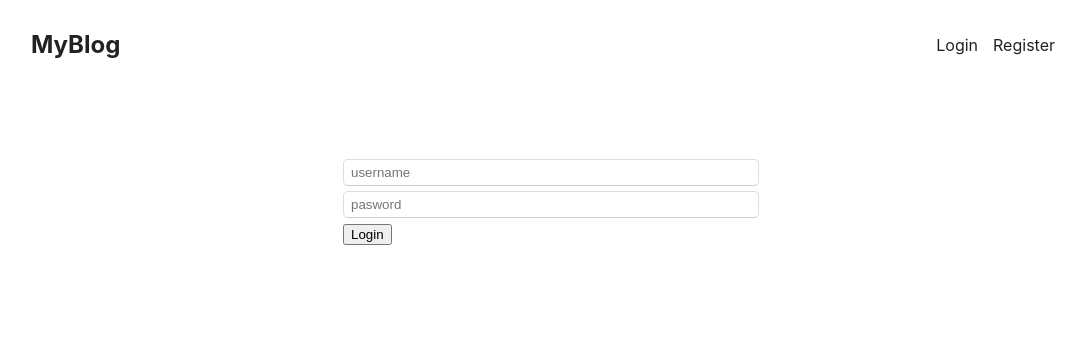
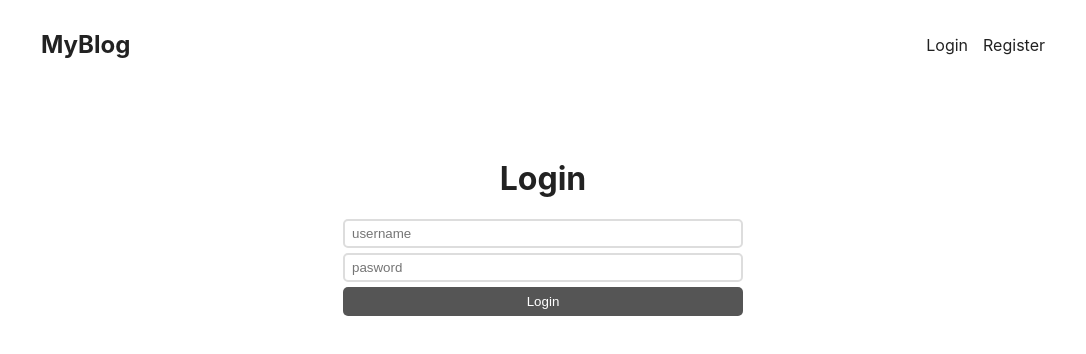
Before and after one commit to Dave-Paga/blog-website, a React (Create React App) app in the folder client/: page /login in a window 1280 px wide. Shown: the top 354 px of the page, without its empty margins (97-1183 px from the left). Built offline with nearby package versions, Linux system fonts and the light colour scheme.

Commit message:
minor tweaks

```diff
--- a/client/src/App.css
+++ b/client/src/App.css
@@ -1,3 +1,7 @@
+* {
+  box-sizing: border-box;
+}
+
 body {
   color: #222;
 }
@@ -76,9 +80,21 @@
   margin-bottom: 5px;
   width: 100%;
   padding: 5px 7px;
-  border: 1px solid #ddd;
+  border: 2px solid #ddd;
   border-radius: 5px;
   background-color: #fff;
-  border-bottom: 1px solid #ccc;
+}
 
+button {
+  width: 100%;
+  display: block;
+  background-color: #555;
+  border: 0;
+  color: #fff;
+  border-radius: 5px;
+  padding: 7px 0;
 }
+
+form h1 {
+  text-align: center;
+}
--- a/client/src/pages/LoginPage.js
+++ b/client/src/pages/LoginPage.js
@@ -4,6 +4,7 @@
   return (
     <div>
       <form className='login'>
+        <h1>Login</h1>
         <input type="text" placeholder="username"/>
         <input type="password" placeholder="pasword"/>
         <button>Login</button>
--- a/client/src/pages/RegisterPage.js
+++ b/client/src/pages/RegisterPage.js
@@ -3,6 +3,7 @@
 export default function RegisterPage() {
   return (
     <form className='register'>
+      <h1>Register</h1>
       <input type="text" placeholder="username"/>
       <input type="password" placeholder="pasword"/>
       <button>Register</button>
```
